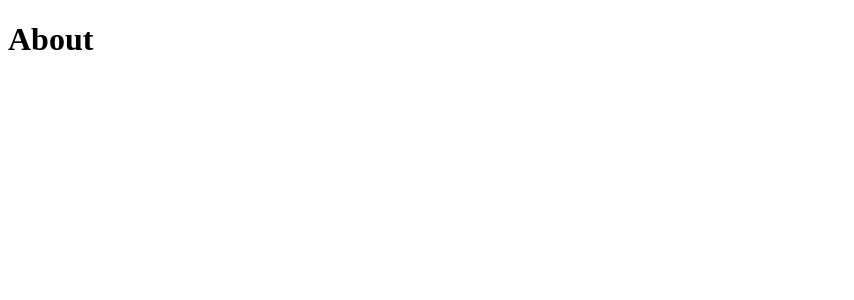
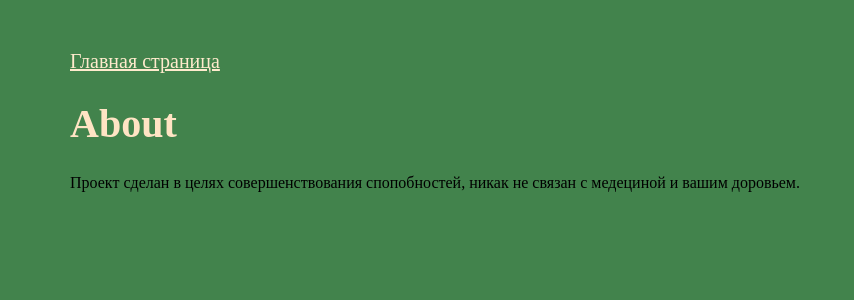
Before and after one commit to markgrg/pfc_calculation, a Django app: page /about/ in a window 1280 px wide. Before the commit the part shown is almost empty. Shown: the top 300 px of the page, without its empty margins (0-854 px from the left). Run offline with Django 5.2, Linux system fonts and the light colour scheme.

Commit message:
Update about.html

```diff
--- a/pfc_calculator/home/templates/pfc_calculator/about.html
+++ b/pfc_calculator/home/templates/pfc_calculator/about.html
@@ -4,8 +4,13 @@
     <meta charset="UTF-8">
     <meta name="viewport" content="width=device-width, initial-scale=1.0">
     <title>About</title>
+    <link rel='stylesheet' type="text/css" href="static/home/css/index.css">
 </head>
-<body>
+<body class="text">
+
+    <q1><a href="{% url 'home' %}">Главная страница</a></q1>
+
     <h1>About</h1>
+    <q1 class="text">Проект сделан в целях совершенствования спопобностей, никак не связан с медециной и вашим доровьем.</q1>
 </body>
 </html>
```
